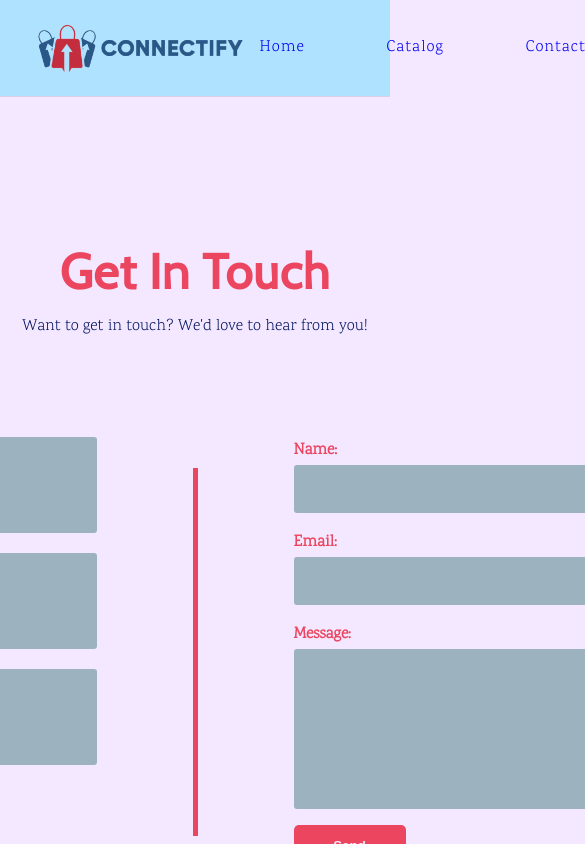
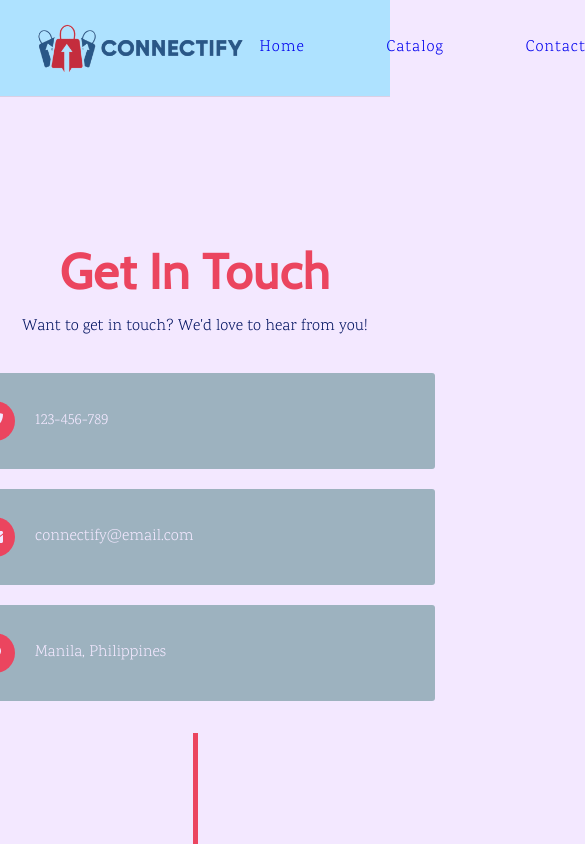
Before and after one commit to r4sy4n/connectify, a React (Create React App) app in the folder client/: page /contactus in a window 390 px wide. Shown: the top 844 px of the page, 585 px wide, since content can reach past the window. Built offline with nearby package versions, Linux system fonts and the light colour scheme.

Commit message:
fix: contact page mader responsive

```diff
--- a/client/src/assets/wrappers/ContactWrapper.js
+++ b/client/src/assets/wrappers/ContactWrapper.js
@@ -1,7 +1,6 @@
 import styled from "styled-components";
 
 const ContactWrapper = styled.main`
-
   text-align: center;
   display: flex;
   align-items: center;
@@ -13,7 +12,6 @@ cursor: pointer;
 
   .title-container {
     width: 100%;
-
 
     p {
       margin: 0;
@@ -28,7 +26,6 @@ cursor: pointer;
     }
   }
 
-
   /* Contact Details */
 
   .contact-container {
@@ -39,7 +36,6 @@ cursor: pointer;
     padding: 3rem;
   }
 
-
   /* Border */
 
   .contact-border {
@@ -49,9 +45,24 @@ cursor: pointer;
     margin: 0 3rem;
     align-self: center;
   }
-`
 
-// Contact Deatils
+  @media screen and (max-width: 768px) {
+    /* Adjust styles for screens up to 768px wide */
+    .contact-container {
+      flex-direction: column;
+      align-items: center;
+      margin-top: 1rem;
+      gap: 1rem;
+      padding: 1rem;
+    }
+
+    .contact-border {
+      margin: 1rem 0;
+    }
+  }
+`;
+
+// Contact Details
 
 const ContactDetailsWrapper = styled.div`
   display: flex;
@@ -143,7 +154,6 @@ const Button = styled.button`
   width: 7rem;
 `;
 
-
 export {
   ContactWrapper,
   ContactDetailsWrapper,
@@ -151,4 +161,4 @@ export {
   ContactFormWrapper,
   Form,
   Button
-}
+};
```
Lines whose indentation alone changed are shown as unchanged.
